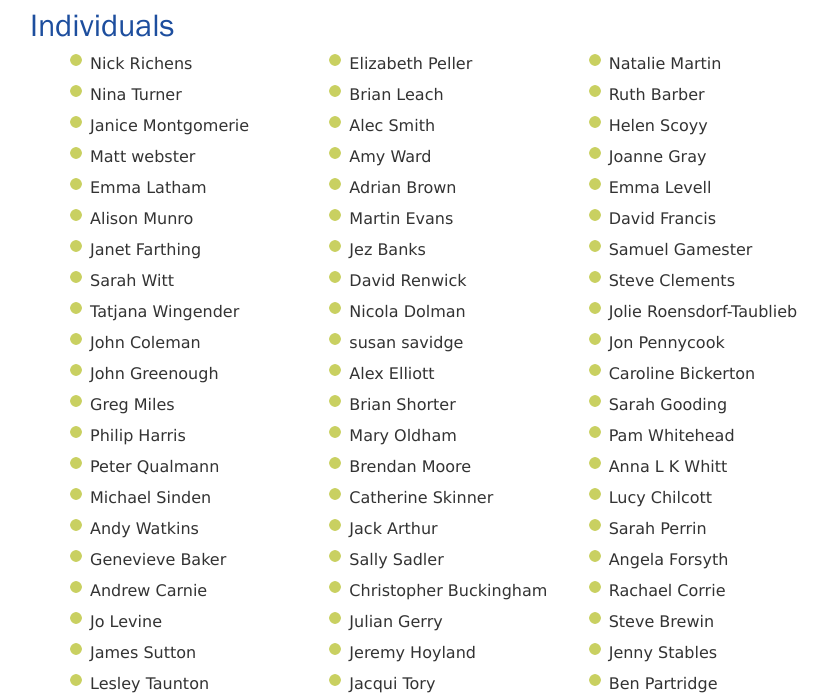
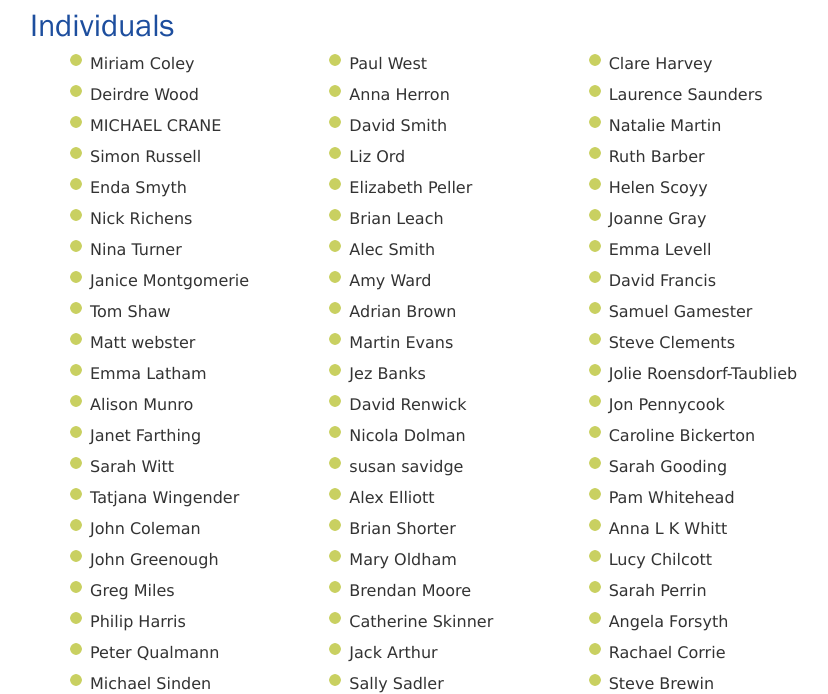
Before and after one commit to winchestercyclingcharter/winchestercyclingcharter.github.io, a Jekyll site: the page built from supporters.md, in a window 1280 px wide and 900 px high, scrolled down 5977 px, cut to the strip 206-900 px from the top of the window. Shown: the whole strip, without its empty margins (211-1039 px from the left). Built offline with Jekyll 4.4.1, drawn with Linux system fonts in a browser that asks for light colours; nearby versions of some CDN libraries.

Commit message:
Update people.yml

```diff
--- a/_data/people.yml
+++ b/_data/people.yml
@@ -371,3 +371,9 @@
 - { lastname: Montgomerie, firstname: Janice, dt: 20210401-192831-179970 }
 - { lastname: Turner, firstname: Nina, dt: 20210401-193842-756705 }
 - { lastname: Richens, firstname: Nick, dt: 20210401-213654-197850 }
+- { lastname: Russell, firstname: Simon, dt: 20210401-225553-277231 }
+- { lastname: CRANE, firstname: MICHAEL, dt: 20210401-230116-673866 }
+- { lastname: Wood, firstname: Deirdre, dt: 20210402-035412-012294 }
+- { lastname: Coley, firstname: Miriam , dt: 20210402-072248-742592 }
+- { lastname: Shaw, firstname: Tom, dt: 20210401-192301-351075 }
+- { lastname: Smyth, firstname: Enda, dt: 20210401-214916-880185 }
```
